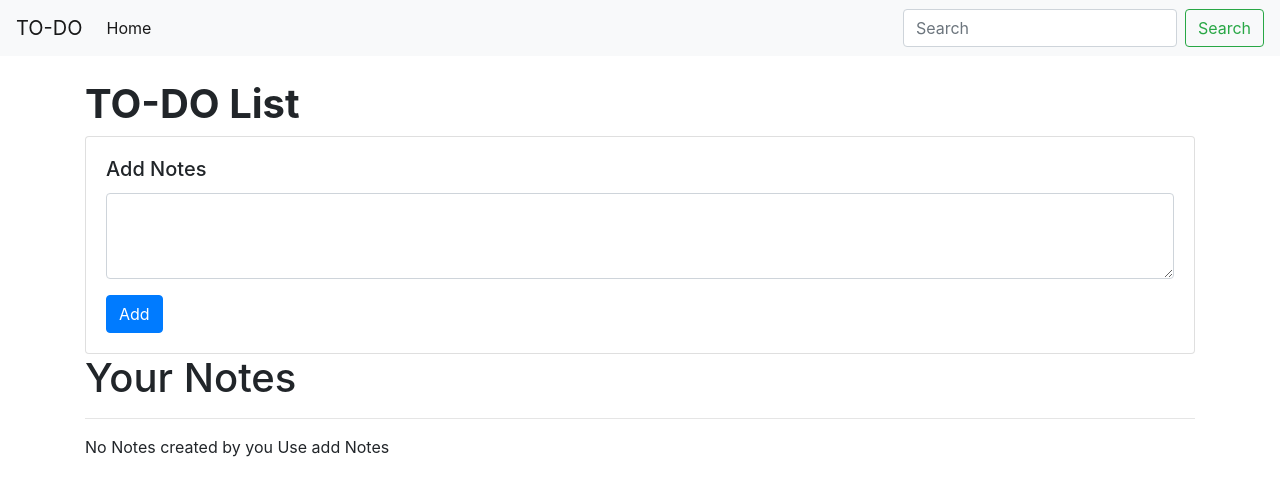
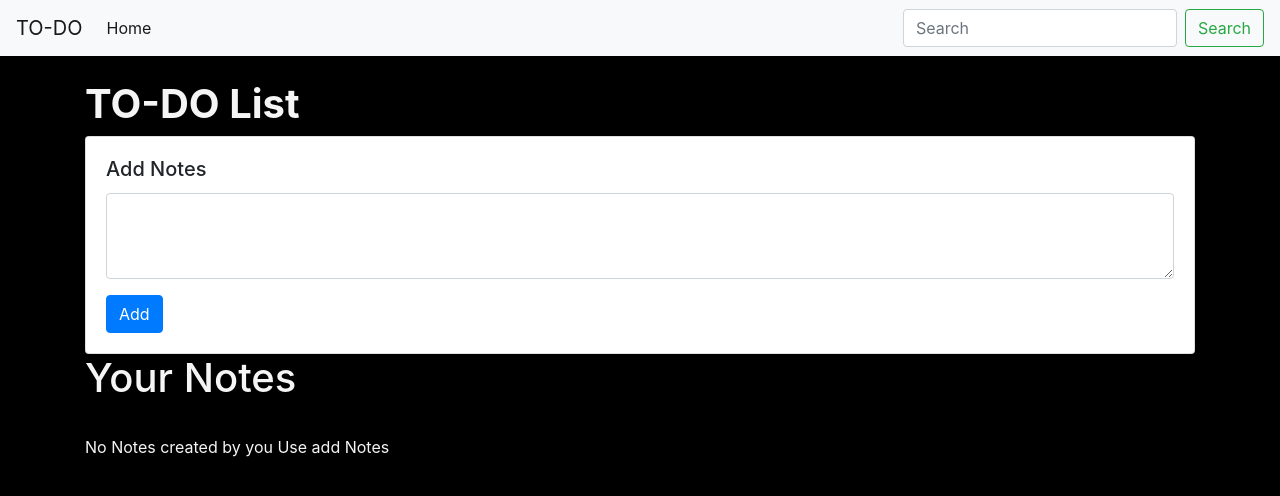
Before and after one commit to jatin-karla11/to-do, a plain HTML site: page index.html in a window 1280 px wide. Drawn offline with nearby package versions, Linux system fonts and the light colour scheme.

Commit message:
hacktoberFest

```diff
--- a/index.html
+++ b/index.html
@@ -7,7 +7,12 @@
     <title>Notes</title>
     <link rel="stylesheet" href="https://stackpath.bootstrapcdn.com/bootstrap/4.4.1/css/bootstrap.min.css"
         integrity="sha384-Vkoo8x4CGsO3+Hhxv8T/Q5PaXtkKtu6ug5TOeNV6gBiFeWPGFN9MuhOf23Q9Ifjh" crossorigin="anonymous">
-</head>
+    <style>
+        body{
+            background-color: black;
+        }
+    </style>
+    </head>
 
 <body>
     <nav class="navbar navbar-expand-lg navbar-light bg-light">
@@ -31,7 +36,7 @@
         </div>
     </nav>
     <div class="container my-4">
-        <h1><b>TO-DO List</b></h1>
+        <h1 style="color: whitesmoke;"><b>TO-DO List</b></h1>
         <div class="card" >
 
 
@@ -45,9 +50,9 @@
             </div>
         </div>
 
-        <h1>Your Notes</h1>
+        <h1 style="color: whitesmoke;">Your Notes</h1>
         <hr>
-        <div id="notes" class="row container-fluid">
+        <div id="notes" class="row container-fluid" style="color: whitesmoke;">
 
 
 
--- a/index.js
+++ b/index.js
@@ -1,4 +1,3 @@
-console.log("Kindly add your Notes");
 displayNotes();
 let addBtn=document.getElementById('addBtn');
 addBtn.addEventListener('click',function(e){
@@ -13,7 +12,6 @@ addBtn.addEventListener('click',function(e){
     notesObj.push(addTxt.value);
     localStorage.setItem("notes",JSON.stringify(notesObj));//display string and takes object
     addTxt.value=" ";//blanks after the user has entered the value
-    console.log(notesObj);
     displayNotes();
 })
 function displayNotes()
```
